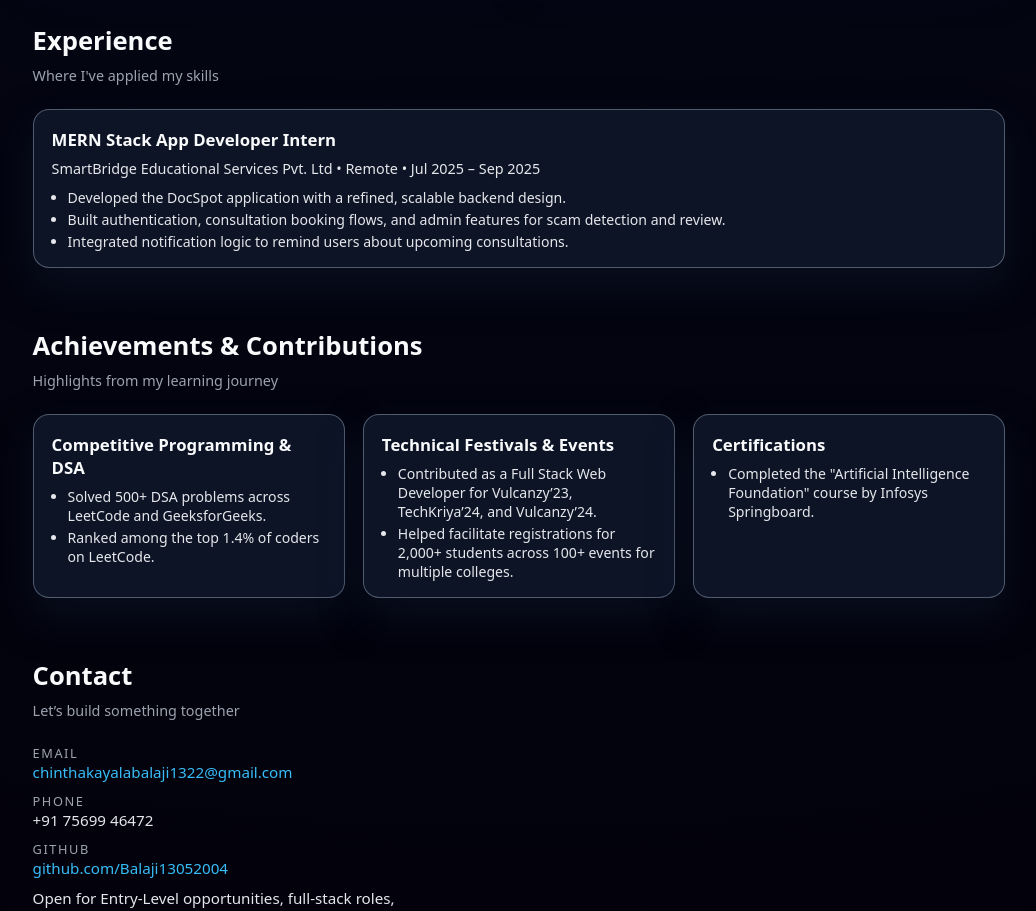
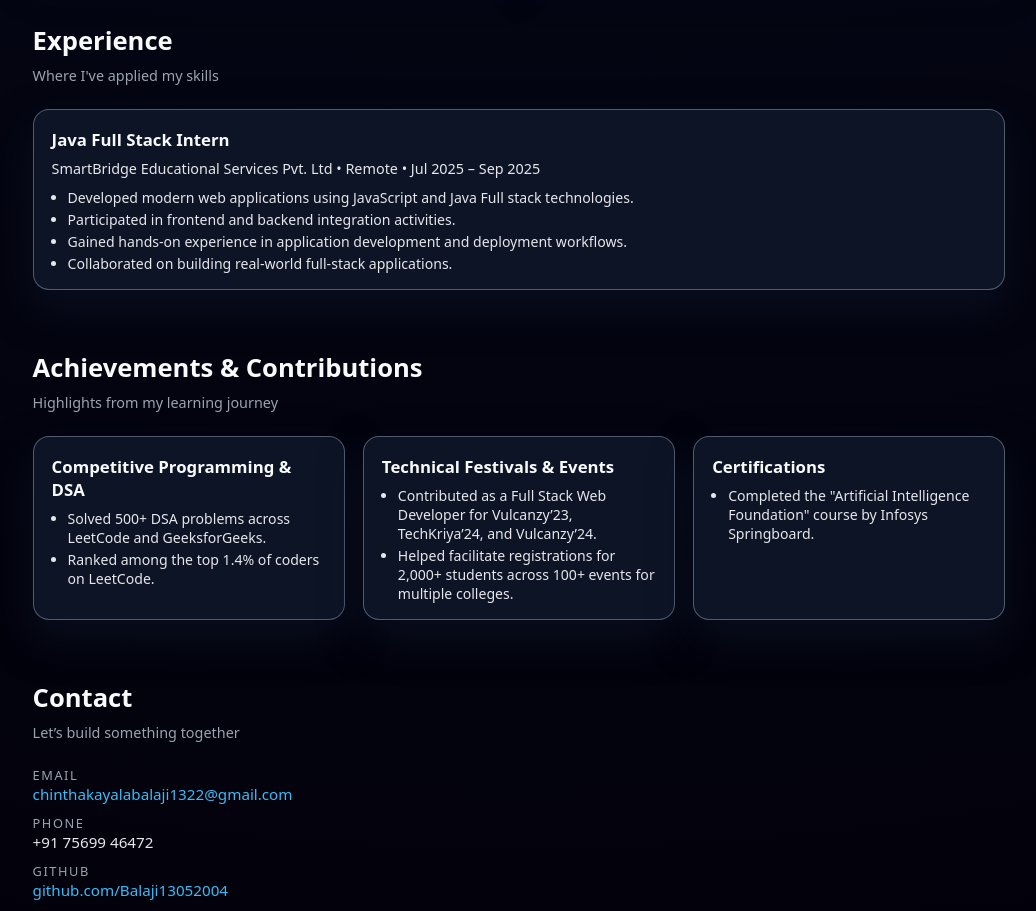
Before and after one commit to Balaji13052004/My-Portfolio, a React (Vite) app: page / in a window 1280 px wide. Shown: the part 2000-2911 px from the top of the page, without its empty margins (121-1157 px from the left). Built offline with nearby package versions, Linux system fonts and the light colour scheme.

Commit message:
Update internship role and responsibilities in Experience component

```diff
--- a/src/components/Experience.jsx
+++ b/src/components/Experience.jsx
@@ -8,17 +8,20 @@ export default function Experience() {
 
       <div className="card-grid">
         <div className="card">
-          <h3>MERN Stack App Developer Intern</h3>
+          <h3>Java Full Stack Intern</h3>
           <p className="card-meta">
             SmartBridge Educational Services Pvt. Ltd • Remote • Jul 2025 – Sep 2025
           </p>
           <ul className="card-list">
-            <li>Developed the DocSpot application with a refined, scalable backend design.</li>
+            <li>Developed modern web applications using JavaScript and Java Full stack technologies.
+            </li>
             <li>
-              Built authentication, consultation booking flows, and admin features for scam
-              detection and review.
+              Participated in frontend and backend integration activities.
             </li>
-            <li>Integrated notification logic to remind users about upcoming consultations.</li>
+            <li>Gained hands-on experience in application development and deployment workflows.
+</li>
+            <li>Collaborated on building real-world full-stack applications.
+</li>
           </ul>
         </div>
       </div>
```
